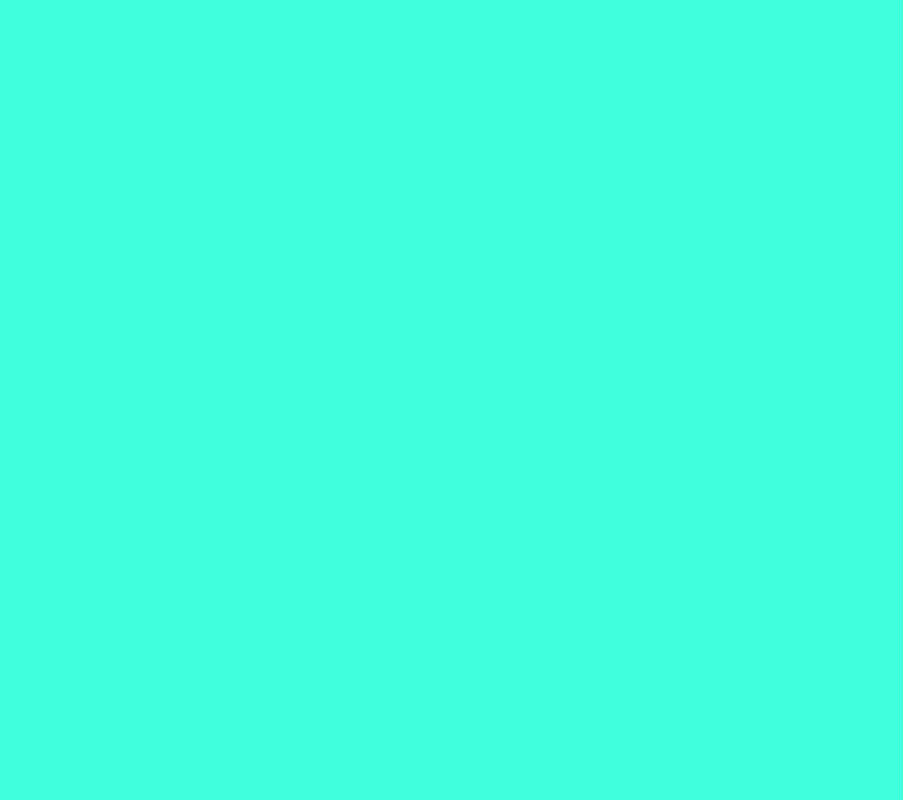
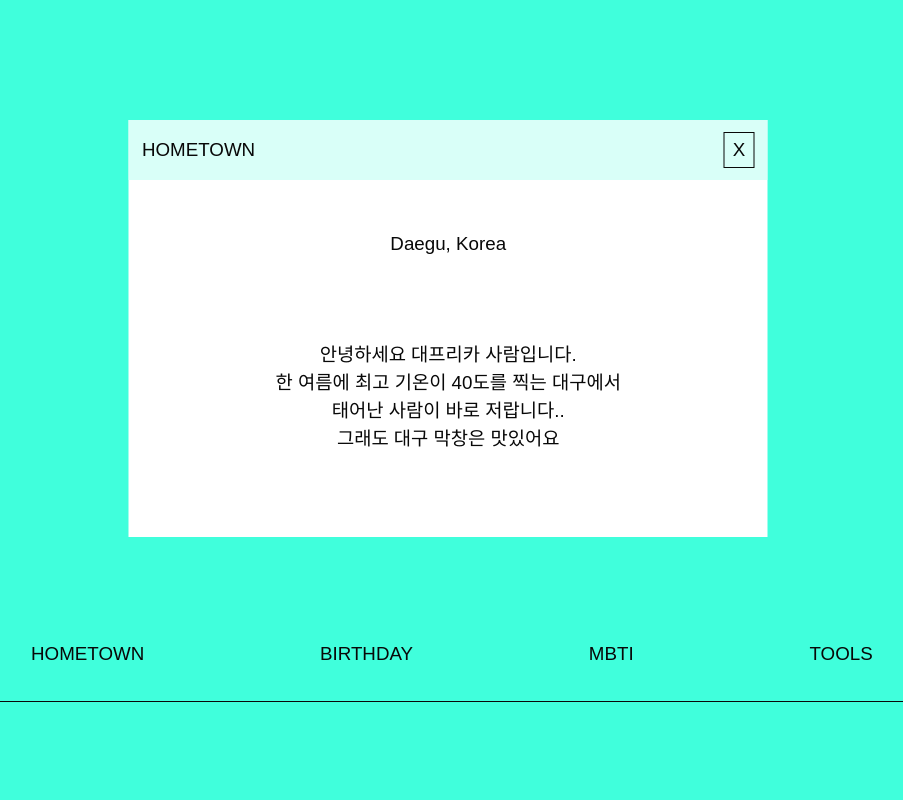
Before and after one commit to jiyeonwon/jiyeon-test, a Next.js app: page / in a window 1280 px wide. Shown: the part 2400-3200 px from the top of the page, without its empty margins (191-1094 px from the left). Before the commit the page ends 2400 px from the top, so only its background shows below. Built offline with nearby package versions, Linux system fonts and the light colour scheme; a web font is replaced by a local one.

Commit message:
About Me 상세 화면 인터랙션 구현

```diff
--- a/app/globals.css
+++ b/app/globals.css
@@ -317,6 +317,147 @@ button {
   73%, 100% { opacity: 1; }
 }
 
+.detailCanvas {
+  position: absolute;
+  top: 50%;
+  left: 50%;
+  width: min(100%, calc(100svh * 1.40625));
+  aspect-ratio: 1440 / 1024;
+  container-type: size;
+  transform: translate(-50%, -50%);
+}
+
+.infoPanel {
+  position: absolute;
+  top: 15.0390625%;
+  left: 21.52777778%;
+  width: 56.80555556%;
+  height: 54.98046875%;
+  overflow: hidden;
+  background: white;
+}
+
+.infoPanelHOMETOWN {
+  height: 52.05078125%;
+}
+
+.infoPanelHeader {
+  display: flex;
+  width: 100%;
+  height: 13.4991119%;
+  align-items: center;
+  justify-content: space-between;
+  padding: 0 2.07823961%;
+  background: #d9fff8;
+}
+
+.infoPanelHOMETOWN .infoPanelHeader {
+  height: 14.25891182%;
+}
+
+.infoPanelHeader h2,
+.infoPanelHeader button {
+  margin: 0;
+  font-size: clamp(12px, 1.66666667cqw, 24px);
+  font-weight: 500;
+  line-height: clamp(20px, 3.90625cqh, 40px);
+}
+
+.infoPanelHeader button {
+  width: 5.01222494%;
+  height: 60.52631579%;
+  min-width: 24px;
+  min-height: 28px;
+  padding: 0;
+  border: 1px solid var(--black);
+  background: transparent;
+  cursor: pointer;
+}
+
+.infoPanelHeader button:hover,
+.infoPanelHeader button:focus-visible {
+  color: var(--mint-400);
+  background: var(--black);
+  outline: none;
+}
+
+.infoHeadline,
+.infoBody,
+.toolList {
+  position: absolute;
+  right: 0;
+  left: 0;
+  margin: 0;
+  font-size: clamp(12px, 1.66666667cqw, 24px);
+  font-weight: 500;
+  line-height: 1.5;
+  text-align: center;
+}
+
+.infoHeadline {
+  top: 26.28774423%;
+}
+
+.infoBody {
+  top: 50.08880995%;
+}
+
+.infoPanelHOMETOWN .infoBody {
+  top: 52.90806754%;
+}
+
+.infoPanelMBTI .infoBody {
+  top: 53.9964476%;
+}
+
+.infoBody p,
+.toolList p {
+  margin: 0;
+}
+
+.toolList {
+  top: 25.93250444%;
+  line-height: clamp(20px, 3.90625cqh, 40px);
+}
+
+.infoPanelTOOLS .infoBody {
+  top: 81.88277087%;
+  white-space: nowrap;
+}
+
+.detailScreenNav {
+  position: absolute;
+  top: 79.78515625%;
+  left: 12.84722222%;
+  display: flex;
+  align-items: center;
+  gap: clamp(112px, 15.625cqw, 225px);
+}
+
+.detailScreenNav button {
+  padding: 0;
+  border: 0;
+  background: transparent;
+  font-size: clamp(12px, 1.66666667cqw, 24px);
+  font-weight: 500;
+  line-height: clamp(20px, 3.90625cqh, 40px);
+  cursor: pointer;
+}
+
+.detailScreenNav button:hover,
+.detailScreenNav button:focus-visible {
+  text-decoration: underline;
+  outline: none;
+}
+
+.detailScreenLine {
+  position: absolute;
+  top: 87.59765625%;
+  left: 6.73611111%;
+  width: 84.93055556%;
+  border-top: 1px solid var(--black);
+}
+
 .cornerBlocks {
   position: absolute;
   z-index: 2;
--- a/app/page.js
+++ b/app/page.js
@@ -5,6 +5,38 @@ import { useRef } from "react";
 
 const capsuleItems = ["ABOUT ME", "HOBBIES", "FAVORITES"];
 const detailItems = ["HOMETOWN", "BIRTHDAY", "MBTI", "TOOLS"];
+const detailContent = {
+  HOMETOWN: {
+    headline: "Daegu, Korea",
+    body: [
+      "안녕하세요 대프리카 사람입니다.",
+      "한 여름에 최고 기온이 40도를 찍는 대구에서",
+      "태어난 사람이 바로 저랍니다..",
+      "그래도 대구 막창은 맛있어요",
+    ],
+  },
+  BIRTHDAY: {
+    headline: "2005. 04. 17",
+    body: [
+      "저는 2005년생으로 올해 22살 입니다!",
+      "특이점은 재수를 했기 때문에",
+      "학번은 25학번이에요.",
+    ],
+  },
+  MBTI: {
+    headline: "ISTP",
+    body: [
+      "저는 ISTP 인데요.",
+      "마미손 노래 때문인지 ISTP가",
+      "개이기적인 MBTI라는 낭설이 퍼져있지만",
+      "사실 무근입니다...^^",
+    ],
+  },
+  TOOLS: {
+    list: ["Figma", "Photoshop", "Illustrator", "InDesign", "Lightroom", "After Effects"],
+    body: ["배워야 되는 툴을 끝도 없이 늘어나고 제 머리는 그걸 거부해서 걱정입니다.."],
+  },
+};
 
 function IntroSection({ onStart }) {
   return (
@@ -81,7 +113,7 @@ function MenuSection({ sectionRef, onAbout }) {
   );
 }
 
-function AboutSection({ sectionRef, onBack }) {
+function AboutSection({ sectionRef, onBack, onDetail }) {
   return (
     <section ref={sectionRef} className="screen aboutScreen" aria-label="About Me 상세">
       <div className="aboutCanvas">
@@ -110,6 +142,7 @@ function AboutSection({ sectionRef, onBack }) {
                 style={{ "--blink-delay": `${index * 0.28}s` }}
                 type="button"
                 key={item}
+                onClick={() => onDetail(item)}
               >
                 {item}
               </button>
@@ -122,9 +155,54 @@ function AboutSection({ sectionRef, onBack }) {
   );
 }
 
+function DetailSection({ sectionRef, type, onClose, onNavigate }) {
+  const content = detailContent[type];
+
+  return (
+    <section ref={sectionRef} className="screen detailScreen" aria-label={`${type} 상세`}>
+      <div className="detailCanvas">
+        <article className={`infoPanel infoPanel${type}`}>
+          <header className="infoPanelHeader">
+            <h2>{type}</h2>
+            <button type="button" onClick={onClose} aria-label={`${type} 닫기`}>X</button>
+          </header>
+
+          {content.headline && <p className="infoHeadline">{content.headline}</p>}
+          {content.list && (
+            <div className="toolList">
+              {content.list.map((tool) => <p key={tool}>{tool}</p>)}
+            </div>
+          )}
+          <div className="infoBody">
+            {content.body.map((line) => <p key={line}>{line}</p>)}
+          </div>
+        </article>
+
+        <nav className="detailScreenNav" aria-label="About Me 상세 메뉴">
+          {detailItems.map((item) => (
+            <button type="button" key={item} onClick={() => onNavigate(item)}>{item}</button>
+          ))}
+        </nav>
+        <div className="detailScreenLine" aria-hidden="true" />
+      </div>
+    </section>
+  );
+}
+
 export default function Home() {
   const menuRef = useRef(null);
   const aboutRef = useRef(null);
+  const hometownRef = useRef(null);
+  const birthdayRef = useRef(null);
+  const mbtiRef = useRef(null);
+  const toolsRef = useRef(null);
+
+  const detailRefs = {
+    HOMETOWN: hometownRef,
+    BIRTHDAY: birthdayRef,
+    MBTI: mbtiRef,
+    TOOLS: toolsRef,
+  };
 
   const scrollTo = (ref) => {
     ref.current?.scrollIntoView({ behavior: "smooth", block: "start" });
@@ -134,7 +212,20 @@ export default function Home() {
     <main className="pageFlow">
       <IntroSection onStart={() => scrollTo(menuRef)} />
       <MenuSection sectionRef={menuRef} onAbout={() => scrollTo(aboutRef)} />
-      <AboutSection sectionRef={aboutRef} onBack={() => scrollTo(menuRef)} />
+      <AboutSection
+        sectionRef={aboutRef}
+        onBack={() => scrollTo(menuRef)}
+        onDetail={(type) => scrollTo(detailRefs[type])}
+      />
+      {detailItems.map((type) => (
+        <DetailSection
+          key={type}
+          sectionRef={detailRefs[type]}
+          type={type}
+          onClose={() => scrollTo(aboutRef)}
+          onNavigate={(nextType) => scrollTo(detailRefs[nextType])}
+        />
+      ))}
     </main>
   );
 }
```
